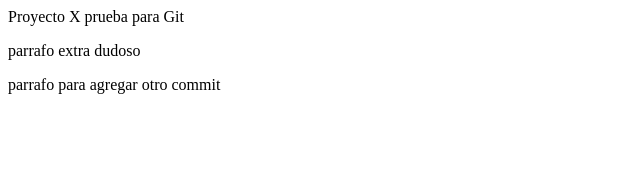
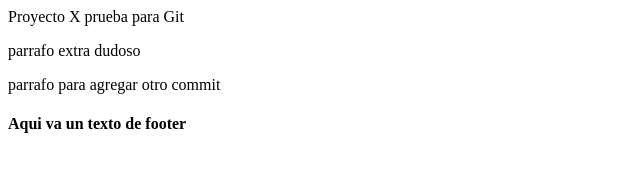
Before and after one commit to MiguelMalagon90/proyectoX, a plain HTML site: page index.html in a window 1280 px wide. Shown: the whole page, without its empty margins (0-640 px from the left). Drawn offline with Linux system fonts and the light colour scheme.

Commit message:
inserte el footer como prueba

```diff
--- a/index.html
+++ b/index.html
@@ -6,5 +6,8 @@
         <p>Proyecto X prueba para Git</p>
         <p>parrafo extra dudoso</p>
         <p>parrafo para agregar otro commit</p>
+        <footer>
+            <h4>Aqui va un texto de footer</h4>
+        </footer>
     </body>
 </html>
```
